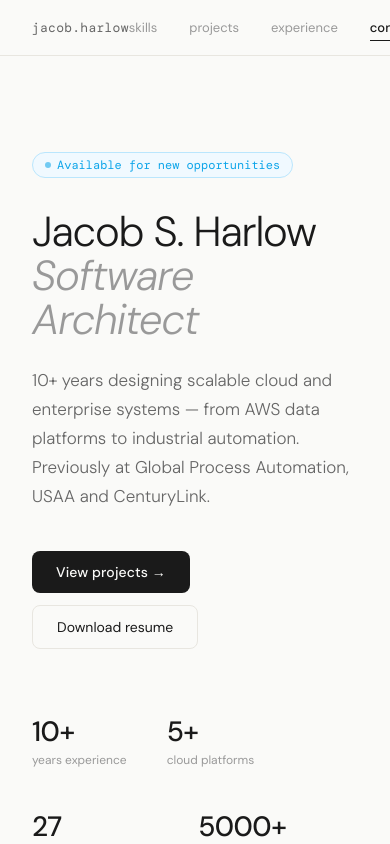
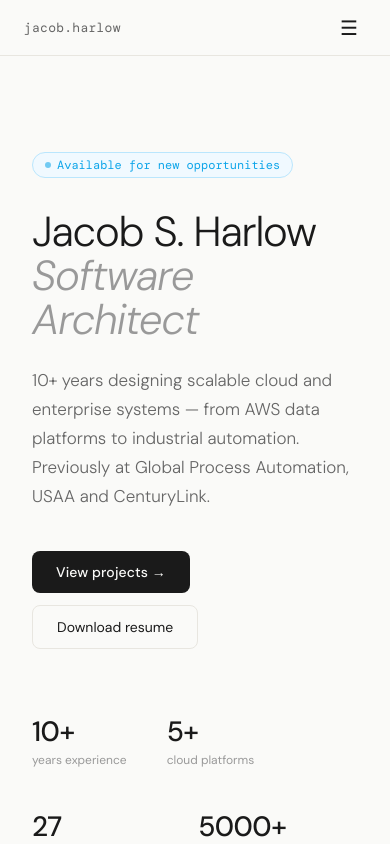
Before and after one commit to Harlow7777/portfolio, a React (Vite) app: page / in a window 390 px wide. Shown: the top 844 px of the page. Built offline with nearby package versions, Linux system fonts and the light colour scheme.

Commit message:
KAN-7 v1.1 with Jira integration

```diff
--- a/src/App.jsx
+++ b/src/App.jsx
@@ -158,6 +158,7 @@ export default function App() {
   const [darkMode, setDarkMode] = useState(() =>
     localStorage.getItem("darkMode") === "true"
   );
+  const [isMobile, setIsMobile] = useState(window.innerWidth <= 640);
 
   const toggleDark = () => {
     setDarkMode(prev => {
@@ -167,28 +168,34 @@ export default function App() {
   };
 
   const theme = {
-    bg:           darkMode ? "#0f0f0d" : "#fafaf8",
-    bgAlt:        darkMode ? "#1a1a18" : "#ffffff",
-    bgCard:       darkMode ? "#1f1f1d" : "#ffffff",
-    bgSubtle:     darkMode ? "#242420" : "#f5f4f0",
-    text:         darkMode ? "#fafaf8" : "#1a1a1a",
-    textMuted:    darkMode ? "#888"    : "#666",
-    textFaint:    darkMode ? "#555"    : "#999",
-    textVeryFaint:darkMode ? "#3a3a38" : "#aaa",
-    border:       darkMode ? "#2a2a28" : "#e8e6e0",
-    borderSubtle: darkMode ? "#222"    : "#f0efe8",
-    navBg:        darkMode ? "rgba(15,15,13,0.92)" : "rgba(250,250,248,0.92)",
-    heroDot:      darkMode ? "#1a1a18" : "#d4d0c8",
-    stackTag:     darkMode ? "#2a2a28" : "#f5f4f0",
-    expBulletDash:darkMode ? "#444"    : "#ccc",
-    hireBtn:      darkMode ? "#fafaf8" : "#1a1a1a",
-    hireBtnText:  darkMode ? "#0f0f0d" : "#fafaf8",
+    bg:            darkMode ? "#0f0f0d" : "#fafaf8",
+    bgAlt:         darkMode ? "#1a1a18" : "#ffffff",
+    bgCard:        darkMode ? "#1f1f1d" : "#ffffff",
+    bgSubtle:      darkMode ? "#242420" : "#f5f4f0",
+    text:          darkMode ? "#fafaf8" : "#1a1a1a",
+    textMuted:     darkMode ? "#888"    : "#666",
+    textFaint:     darkMode ? "#555"    : "#999",
+    textVeryFaint: darkMode ? "#3a3a38" : "#aaa",
+    border:        darkMode ? "#2a2a28" : "#e8e6e0",
+    borderSubtle:  darkMode ? "#222"    : "#f0efe8",
+    navBg:         darkMode ? "rgba(15,15,13,0.92)" : "rgba(250,250,248,0.92)",
+    heroDot:       darkMode ? "#1a1a18" : "#d4d0c8",
+    stackTag:      darkMode ? "#2a2a28" : "#f5f4f0",
+    expBulletDash: darkMode ? "#444"    : "#ccc",
+    hireBtn:       darkMode ? "#fafaf8" : "#1a1a1a",
+    hireBtnText:   darkMode ? "#0f0f0d" : "#fafaf8",
   };
 
   const scrollTo = (id) => {
     document.getElementById(id)?.scrollIntoView({ behavior: "smooth" });
     setMenuOpen(false);
   };
+
+  useEffect(() => {
+    const handleResize = () => setIsMobile(window.innerWidth <= 640);
+    window.addEventListener("resize", handleResize);
+    return () => window.removeEventListener("resize", handleResize);
+  }, []);
 
   useEffect(() => {
     const handleScroll = () => {
@@ -220,12 +227,15 @@ export default function App() {
         background: theme.navBg, backdropFilter: "blur(12px)",
         borderBottom: `1px solid ${theme.border}`,
         display: "flex", justifyContent: "space-between", alignItems: "center",
-        padding: "0 2rem", height: "56px", transition: "background 0.3s, border-color 0.3s",
+        padding: "0 1.5rem", height: "56px", transition: "background 0.3s, border-color 0.3s",
       }}>
         <span style={{ fontFamily: "'DM Mono', monospace", fontSize: "13px", color: theme.textMuted, letterSpacing: "0.02em" }}>
           jacob.harlow
         </span>
-        <div style={{ display: "flex", gap: "2rem", alignItems: "center" }}>
+
+        {/* Desktop nav */}
+        {!isMobile && (
+          <div style={{ display: "flex", gap: "1.5rem", alignItems: "center" }}>
             {NAV_LINKS.map(link => (
               <button key={link} onClick={() => scrollTo(link)} style={{
                 background: "none", border: "none", cursor: "pointer", padding: "4px 0",
@@ -253,6 +263,57 @@ export default function App() {
               Hire me
             </a>
           </div>
+        )}
+
+        {/* Mobile hamburger */}
+        {isMobile && (
+          <button onClick={() => setMenuOpen(!menuOpen)} style={{
+            background: "none", border: "none", cursor: "pointer",
+            padding: "8px", color: theme.text, fontSize: "20px",
+            fontFamily: "inherit", lineHeight: 1,
+          }}>
+            {menuOpen ? "✕" : "☰"}
+          </button>
+        )}
+
+        {/* Mobile dropdown */}
+        {isMobile && menuOpen && (
+          <div style={{
+            position: "fixed", top: "56px", left: 0, right: 0,
+            background: theme.navBg, backdropFilter: "blur(12px)",
+            borderBottom: `1px solid ${theme.border}`,
+            display: "flex", flexDirection: "column", padding: "1rem 1.5rem", gap: "0",
+            zIndex: 99,
+          }}>
+            {NAV_LINKS.map(link => (
+              <button key={link} onClick={() => scrollTo(link)} style={{
+                background: "none", border: "none", borderBottom: `1px solid ${theme.border}`,
+                cursor: "pointer", padding: "14px 0",
+                fontSize: "15px", fontFamily: "inherit", textAlign: "left",
+                color: activeSection === link ? theme.text : theme.textMuted,
+                fontWeight: activeSection === link ? "500" : "400",
+              }}>
+                {link}
+              </button>
+            ))}
+            <div style={{ display: "flex", gap: "10px", paddingTop: "14px" }}>
+              <button onClick={toggleDark} style={{
+                background: "none", border: `1px solid ${theme.border}`, cursor: "pointer",
+                padding: "8px 12px", borderRadius: "6px", fontSize: "13px",
+                color: theme.textMuted, fontFamily: "inherit",
+              }}>
+                {darkMode ? "☀ light" : "☾ dark"}
+              </button>
+              <a href="mailto:Harlow_Jacob@outlook.com" style={{
+                background: theme.hireBtn, color: theme.hireBtnText, fontSize: "13px",
+                padding: "8px 16px", borderRadius: "6px", textDecoration: "none",
+                fontWeight: "500",
+              }}>
+                Hire me
+              </a>
+            </div>
+          </div>
+        )}
       </nav>
 
       {/* Hero */}
```
Also changed, not shown: 4 other files (tests, documents, lock files or other folders). Lines whose indentation alone changed are shown as unchanged.
